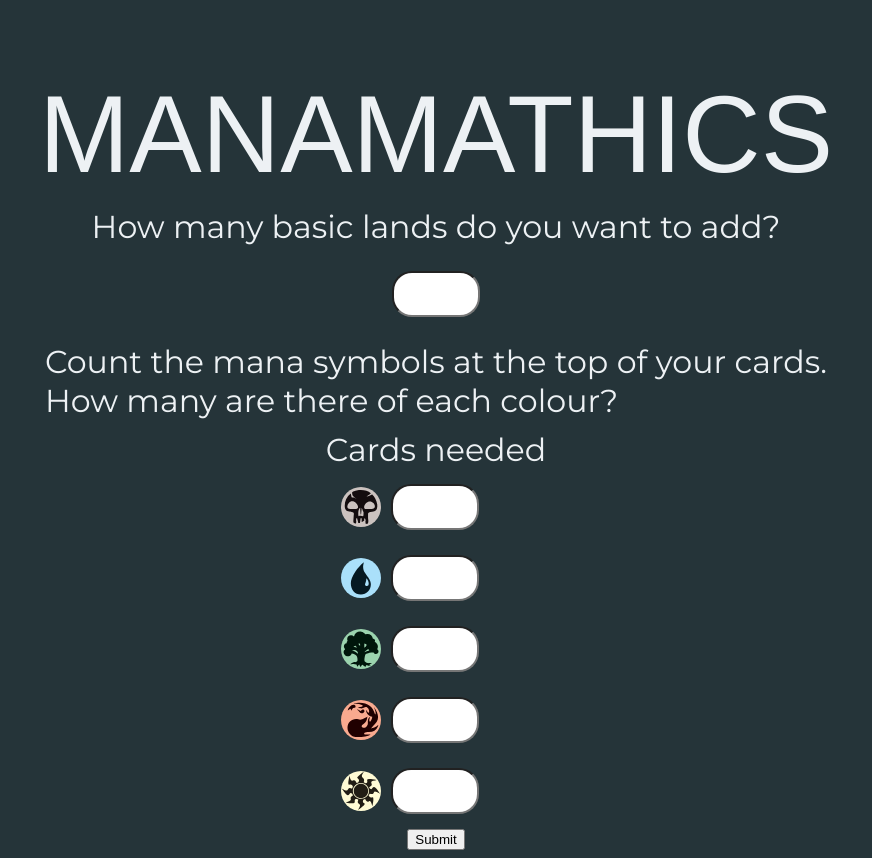
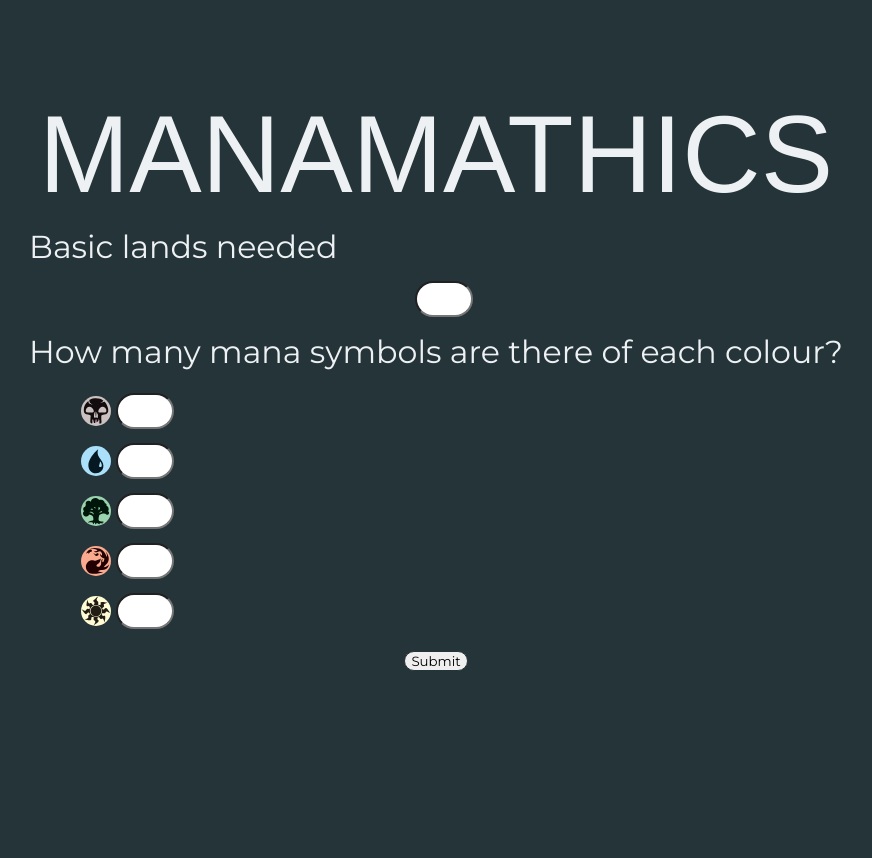
Before and after one commit to vcorneau/mana-calc, a plain HTML site: page index.html in a window 1280 px wide. Shown: the whole page, without its empty margins (204-1076 px from the left). After the commit the page ends 800 px from the top, so only its background shows below. Drawn offline with Linux system fonts and the light colour scheme; a web font is replaced by a local one.

Commit message:
Adjust grid to fit items

```diff
--- a/index.html
+++ b/index.html
@@ -12,13 +12,12 @@
   <div class="container">
     <div class="logo">MANAMATHICS</div>
     <div class="calculator">
-      <div class="explainer" id="stepOneEx">How many basic lands do you want to add? </div>
+      <div class="explainer" id="stepOneEx">Basic lands needed </div>
       <div class="mana" id="required">
         <input class="pipCount" id="requiredCount" type="number">
       </div>
 
-      <div class="explainer" id="stepTwoEx">Count the mana symbols at the top of your cards. </br>How many are there of each colour?</div>
-      <div class="header">Cards needed</div>
+      <div class="explainer" id="stepTwoEx">How many mana symbols are there of each colour?</div>
       <div class="main">
         <div class="input">
           <div class="mana" id="swamp">
--- a/script.js
+++ b/script.js
@@ -16,9 +16,9 @@ function displayPercentage(landPercentage, typeId) {
   percentageDisplay.innerHTML = landPercentage + "%";
 }
 
-function displayCardsRequired(type, typeId) {
+function displayCardsRequired(type, typeId, typeName) {
   const cardsRequired = document.getElementById(typeId);
-  cardsRequired.innerHTML = type;
+  cardsRequired.innerHTML = type + " " + typeName;
 }
 
 function cardsNeeded(pip, total, required) {
@@ -38,17 +38,17 @@ function submitCalc(event) {
   let required = parseFloat(requiredCount.value);
   let total = parseFloat(sumPips(swampPip, forestPip, islandPip, mountainPip, plainsPip));
 
-  let swampPercentage = percentage(swampPip, total);
+  /*let swampPercentage = percentage(swampPip, total);
   let forestPercentage = percentage(forestPip, total);
   let islandPercentage = percentage(islandPip, total);
   let mountainPercentage = percentage(mountainPip, total);
-  let plainsPercentage = percentage(plainsPip, total);
+  let plainsPercentage = percentage(plainsPip, total);*/
 
-  displayPercentage(swampPercentage, "swampPercentage");
+  /*displayPercentage(swampPercentage, "swampPercentage");
   displayPercentage(forestPercentage, "forestPercentage");
   displayPercentage(islandPercentage, "islandPercentage");
   displayPercentage(mountainPercentage, "mountainPercentage");
-  displayPercentage(plainsPercentage, "plainsPercentage");
+  displayPercentage(plainsPercentage, "plainsPercentage");*/
 
   let swampCards = cardsNeeded(swampPip, total, required);
   let forestCards = cardsNeeded(forestPip, total, required);
@@ -56,9 +56,9 @@ function submitCalc(event) {
   let mountainCards = cardsNeeded(mountainPip, total, required);
   let plainsCards = cardsNeeded(plainsPip, total, required);
 
-  displayCardsRequired(swampCards, "swampRequired");
-  displayCardsRequired(forestCards, "forestRequired");
-  displayCardsRequired(islandCards, "islandRequired");
-  displayCardsRequired(mountainCards, "mountainRequired");
-  displayCardsRequired(plainsCards, "plainsRequired");
+  displayCardsRequired(swampCards, "swampRequired", "swamps");
+  displayCardsRequired(forestCards, "forestRequired", "forests");
+  displayCardsRequired(islandCards, "islandRequired", "islands");
+  displayCardsRequired(mountainCards, "mountainRequired", "mountains");
+  displayCardsRequired(plainsCards, "plainsRequired", "plains");""
 }
--- a/style.css
+++ b/style.css
@@ -1,6 +1,6 @@
 body {
   font-family: 'Montserrat', sans-serif;
-  font-size: min(max(20px, calc(1.25rem + ((1vw - 3.75px) * 1.2945))), 40px);
+  font-size: min(max(15px, calc(1.25rem + ((1vw - 3.75px) * 1.2945))), 40px);
   min-height: 0vw;
   background-color: #253439;
   color: #edf1f4;
@@ -10,55 +10,104 @@ body {
   display: flex;
   flex-direction: column;
   align-items: center;
+  padding: 20px;
 }
 
 .logo {
   font-family: 'Hammersmith One', sans-serif;
-  font-size: min(max(50px, calc(3.125rem + ((1vw - 3.75px) * 6.4725))), 150px);
+  font-size: min(max(40px, calc(3.125rem + ((1vw - 3.75px) * 6.4725))), 150px);
   min-height: 0vw;
   margin-top: 4rem;
 
 }
 
 .calculator {
-  display: flex;
-  flex-direction: column;
-  align-items: center;
+  display: grid;
+  grid-template-columns: 350px, 150px, 350px;
+  grid-template-rows: repeat(6, auto);
   margin-left: 2rem;
   margin-right: 2rem;
 }
 
-.explainer {
+#stepOneEx {
   margin-top: 10px;
   margin-bottom: 10px;
+  grid-column: 1 / 4;
+  grid-row: 1;
+}
+
+#required {
+  grid-column: 2;
+  grid-row: 2;
+  justify-items: center;
+}
+
+#stepTwoEx {
+  margin-top: 10px;
+  margin-bottom: 10px;
+  grid-column: 1 / 4;
+  grid-row: 3;
 }
 
 .main {
+  grid-column: 1 / 4;
+  grid-row: 5;
   display: grid;
-  grid-template-columns: 200px;
-  column-gap: 100px;
+  grid-template-columns: 150px 150px;
+  column-gap: 10px;
+}
+.input {
+  grid-column: 1;
+  grid-row: 1 / 5;
+  display: grid;
+  grid-template-rows: repeat(5, 50px);
+  padding-top: 5px;
+  padding-bottom: 5px;
+}
+
+.results {
+  display: grid;
+  justify-items: left;
+  align-items: center;
+  grid-column: 2;
+  display: grid;
+  grid-template-rows: repeat(5, 50px);
 }
 
 .mana {
   display: flex;
-  justify-content: left;
+  justify-content: right;
   align-items: center;
   margin: 5px;
-}
-
-.icons {
-  height: 40px;
-  width: 40px;
-}
-
-.pipCount {
-  height: 40px;
-  width: 80px;
-  border-radius: 20px;
-  margin: 10px;
 }
 
 .mana-results {
   display: flex;
   flex-direction: row;
+  justify-content: left;
+  align-items: center;
+  font-size: min(max(10px, calc(1.25rem + ((1vw - 3.75px) * 1.2945))), 15px);
 }
+
+.icons {
+  height: 30px;
+  width: 30px;
+}
+
+.pipCount {
+  height: 30px;
+  width: 50px;
+  border-radius: 20px;
+  margin-left: 5px;
+}
+
+.submit {
+  grid-column: 2;
+  grid-row: 6;
+  color: #edf1f4;
+  border: #253439, 1px, solid;
+  border-radius: 20px;
+  font-family: 'Montserrat', sans-serif;
+  color: black;
+  margin: 10px;
+}
```
